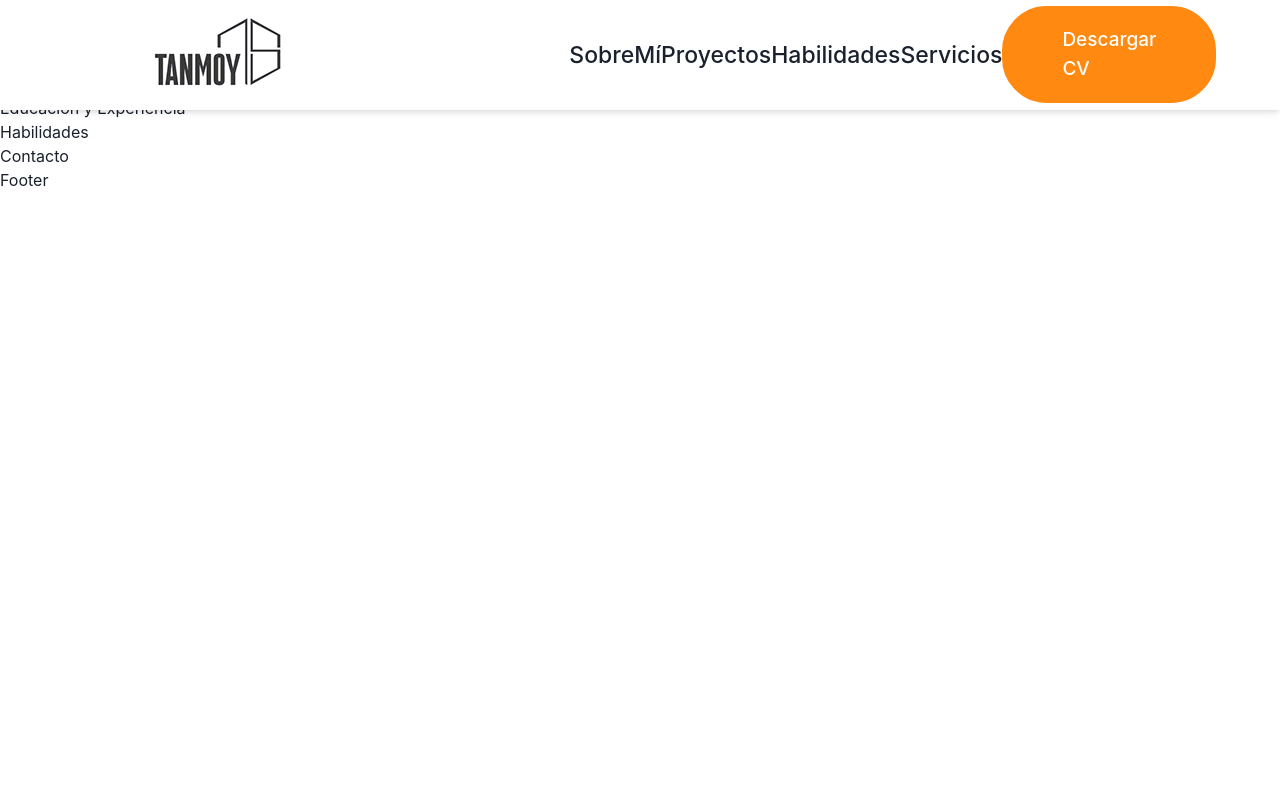
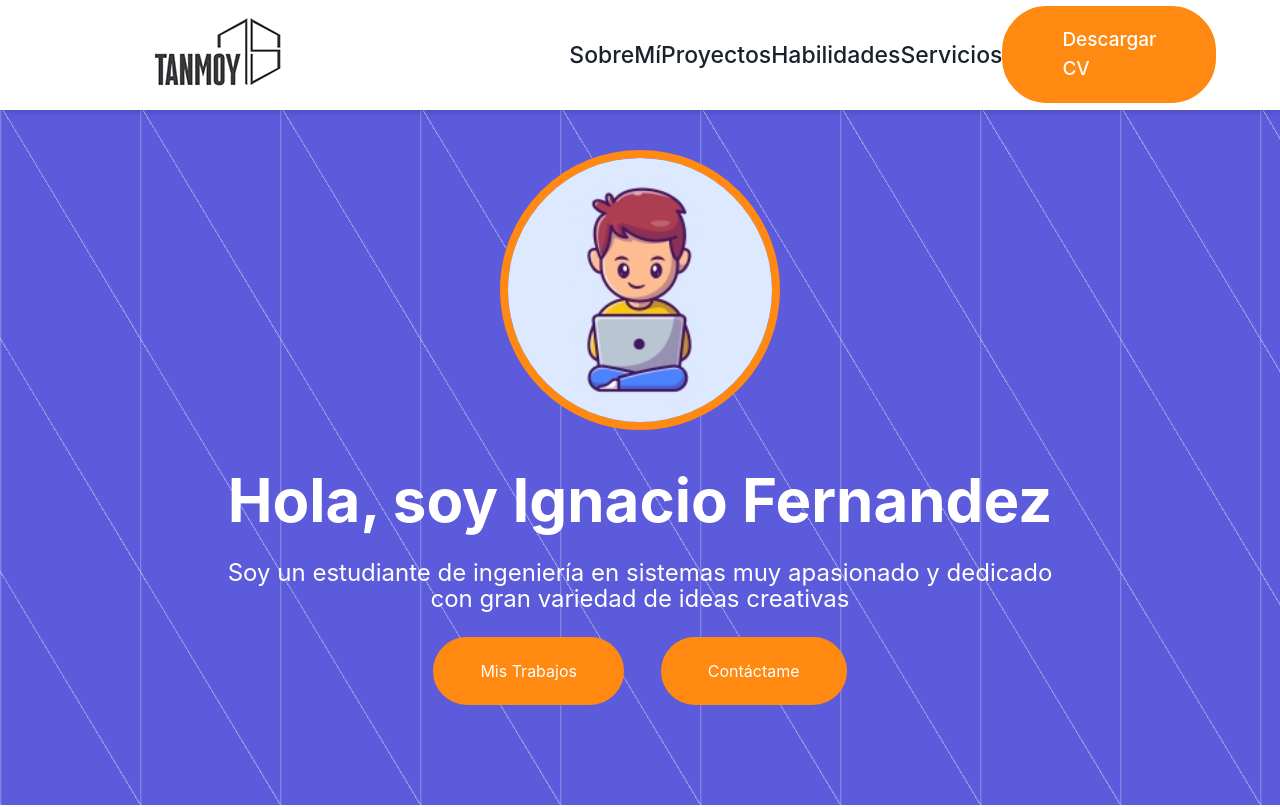
Before and after one commit to IgnacioFerCosio/MiPortfolioReact, a React (Vite) app: page / in a window 1280 px wide. Shown: the top 807 px of the page. Built offline with nearby package versions, Linux system fonts and the light colour scheme.

Commit message:
Estilo de Hero terminado

```diff
--- a/src/Components/Header/Header.jsx
+++ b/src/Components/Header/Header.jsx
@@ -1,7 +1,7 @@
 import React from 'react'
 import './Header.css'
 import logo from '/src/assets/images/logo.png'
-import { Box, Button, Flex, Link  } from '@chakra-ui/react'
+import { Box, Flex, Link  } from '@chakra-ui/react'
 
 const CustomLink = ({ children, ...props }) => {
   return (
--- a/src/Components/Hero/Hero.jsx
+++ b/src/Components/Hero/Hero.jsx
@@ -1,12 +1,43 @@
 import React from 'react'
 import './Hero.css'
+import perfil from '/src/assets/images/perfil.jpg'
+import { Box, Flex, Image, Heading, Text, Link } from '@chakra-ui/react'
+
+const HeroButton = ({ children, ...props }) => {
+  return (
+    <Link
+      bg={'brand.naranja'}
+      color={'white'}
+      border={'2px'}
+      borderColor={'brand.naranja'}
+      p={'20px 10%'}
+      borderRadius={'45px'}
+      _hover={{ textDecoration: 'none', bg: 'transparent', transition:'0.7s', borderColor:'white' }}
+      {...props}
+    >
+      {children}
+    </Link>
+  );
+};
+
 
 function Hero() {
 
   return (
-    <>
-     <p>Hero</p>
-    </>
+    <Box as='section' pt={'150px'} pb={'100px'} bg={'brand.morado'} color={'white'} textAlign={'center'} w={'100%'} h={'100%'} backgroundImage={"repeating-linear-gradient(59deg,rgba(255,255,255,0.3),transparent 2px,transparent,transparent 120px), repeating-linear-gradient(59deg,rgba(255,255,255,0.3),transparent 1px,transparent,transparent 120px), repeating-linear-gradient(90deg,rgba(255,255,255,0.3),transparent 2px,transparent,transparent 140px)"}>
+      <Flex direction={'column'} alignItems={'center'} justifyContent={'center'}>
+        <Image src={perfil} border={'8px'} borderColor={'brand.naranja'} borderRadius={'full'} w={'280px'} h={'280px'}/>
+        <Heading as={'h1'} size={'3xl'} mb={'35px'}>Hola, soy Ignacio Fernandez</Heading>
+        <Text fontSize={'2xl'} lineHeight={'4'}>Soy un estudiante de ingeniería en sistemas muy apasionado y dedicado</Text>
+        <Text fontSize={'2xl'}>con gran variedad de ideas creativas</Text>
+        <Box w={'450px'} mt={'20px'}>
+          <Flex justifyContent={'space-around'}>
+            <HeroButton>Mis Trabajos</HeroButton>
+            <HeroButton>Contáctame</HeroButton>
+          </Flex>
+        </Box>
+      </Flex>
+    </Box>
   )
 }
 
```
